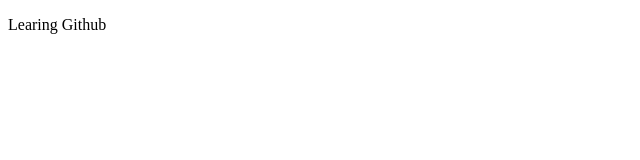
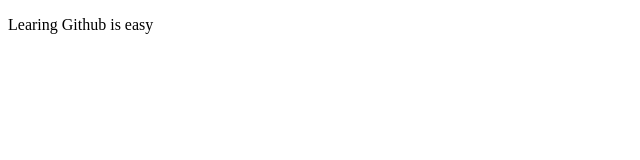
Before and after one commit to rajavishnuvajhala/git-tutorial, a plain HTML site: page index.html in a window 1280 px wide. Shown: the full height of the page, 0-640 px from the left. Drawn offline with Linux system fonts and the light colour scheme.

```diff
--- a/index.html
+++ b/index.html
@@ -6,6 +6,6 @@
     <title>Git Hub - Testing Page</title>
 </head>
 <body>
-    <p> Learing Github </p>
+    <p> Learing Github is easy</p>
 </body>
 </html>
```
Also changed, not shown: 1 other file.
